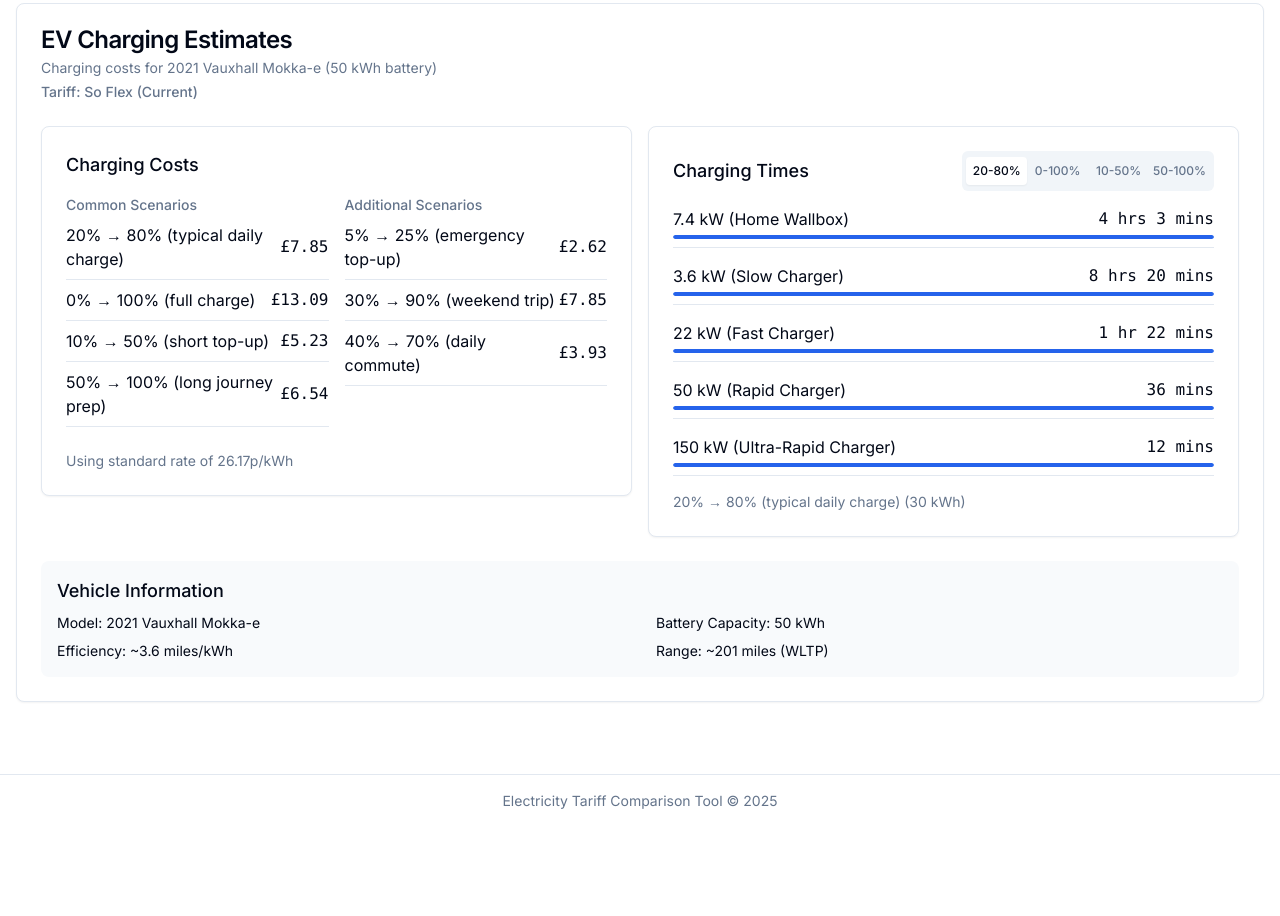
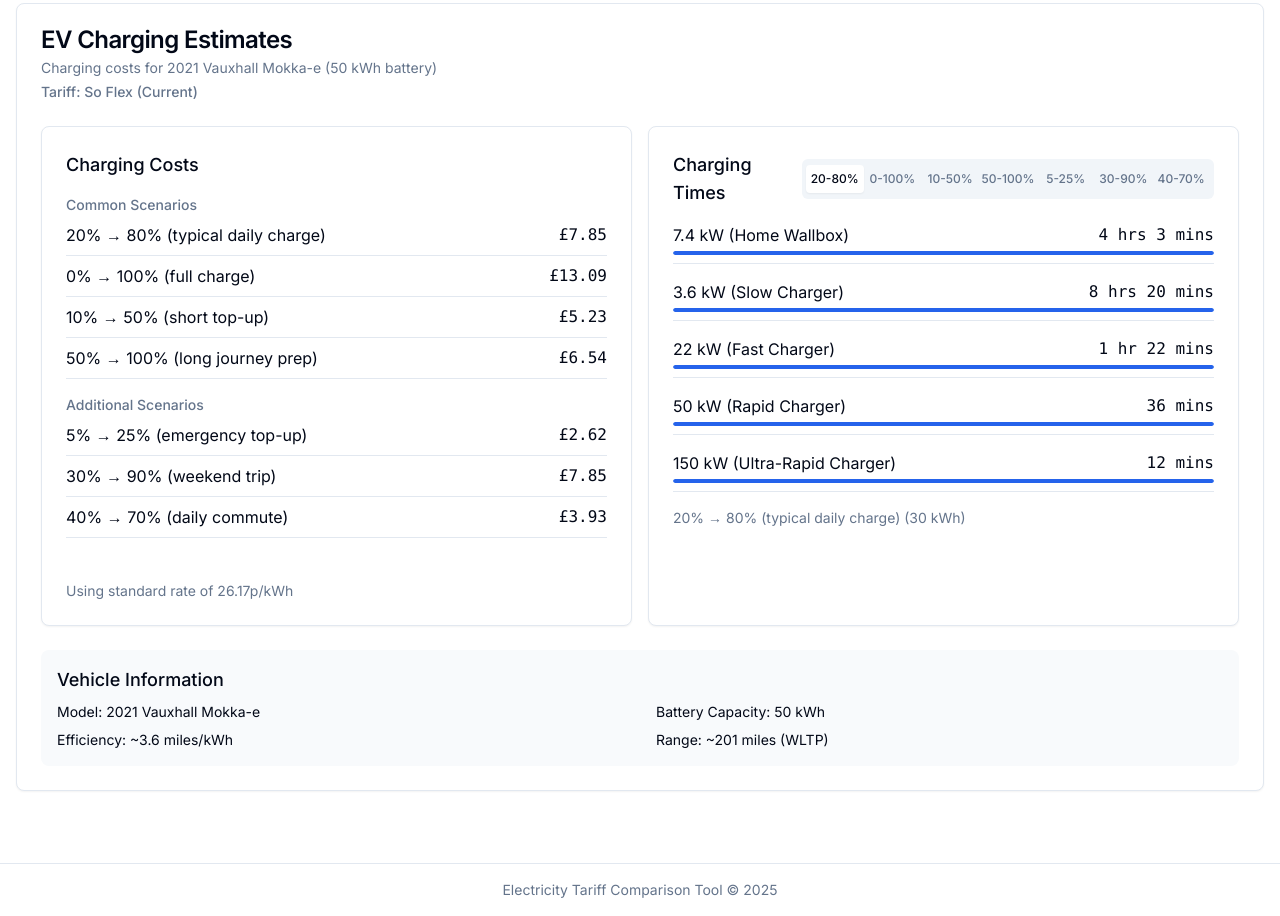
Before and after one commit to kaichilver-selles/EV-webapp, a Next.js app: page / in a window 1280 px wide. Shown: the part 1040-1956 px from the top of the page. Before the commit the page ends 1867 px from the top, so only its background shows below. Built offline with nearby package versions, Linux system fonts and the light colour scheme.

Commit message:
Adjust card layout and add additional charging scenarios to tabs

```diff
--- a/components/ev-charging-estimates.tsx
+++ b/components/ev-charging-estimates.tsx
@@ -215,16 +215,15 @@ export default function EVChargingEstimates({ tariff, usageAssumptions }: EVChar
           animate={{ opacity: 1, x: 0 }}
           transition={{ duration: 0.8, delay: 0.1 }}
         >
-          <Card>
-            <CardContent className="pt-6">
+          <Card className="h-full min-h-[500px] flex flex-col">
+            <CardContent className="pt-6 flex-grow flex flex-col">
               <h3 className="text-lg font-medium mb-4">Charging Costs</h3>
               <motion.div
-                className="space-y-4"
+                className="space-y-4 flex-grow"
                 variants={containerVariants}
                 initial="hidden"
                 animate="show"
               >
-                <div className="grid grid-cols-1 md:grid-cols-2 gap-4">
                 <div>
                   <h4 className="text-sm font-medium mb-2 text-muted-foreground">Common Scenarios</h4>
                   {chargingScenarios.slice(0, 4).map((scenario) => (
@@ -257,7 +256,6 @@ export default function EVChargingEstimates({ tariff, usageAssumptions }: EVChar
                     </motion.div>
                   ))}
                 </div>
-                </div>
               </motion.div>
               <div className="mt-4 text-sm text-muted-foreground">
                 Using {tariff.evRate !== null ? "special EV rate" : "standard rate"} of {rateForCharging}p/kWh
@@ -271,12 +269,12 @@ export default function EVChargingEstimates({ tariff, usageAssumptions }: EVChar
           animate={{ opacity: 1, x: 0 }}
           transition={{ duration: 0.8, delay: 0.3 }}
         >
-          <Card>
-            <CardContent className="pt-6">
+          <Card className="h-full min-h-[500px] flex flex-col">
+            <CardContent className="pt-6 flex-grow">
               <Tabs defaultValue="typical">
                 <div className="flex justify-between items-center mb-4">
                   <h3 className="text-lg font-medium">Charging Times</h3>
-                  <TabsList className="grid grid-cols-4">
+                  <TabsList className="grid grid-cols-7 max-w-3xl">
                     <TabsTrigger value="typical" className="text-xs px-1">
                       20-80%
                     </TabsTrigger>
@@ -288,6 +286,15 @@ export default function EVChargingEstimates({ tariff, usageAssumptions }: EVChar
                     </TabsTrigger>
                     <TabsTrigger value="journey" className="text-xs px-1">
                       50-100%
+                    </TabsTrigger>
+                    <TabsTrigger value="emergency" className="text-xs px-1">
+                      5-25%
+                    </TabsTrigger>
+                    <TabsTrigger value="weekend" className="text-xs px-1">
+                      30-90%
+                    </TabsTrigger>
+                    <TabsTrigger value="commute" className="text-xs px-1">
+                      40-70%
                     </TabsTrigger>
                   </TabsList>
                 </div>
```
Lines whose indentation alone changed are shown as unchanged.
